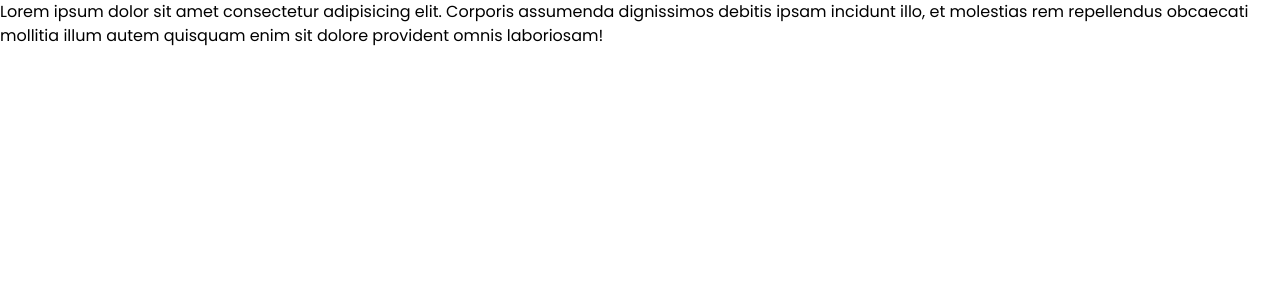
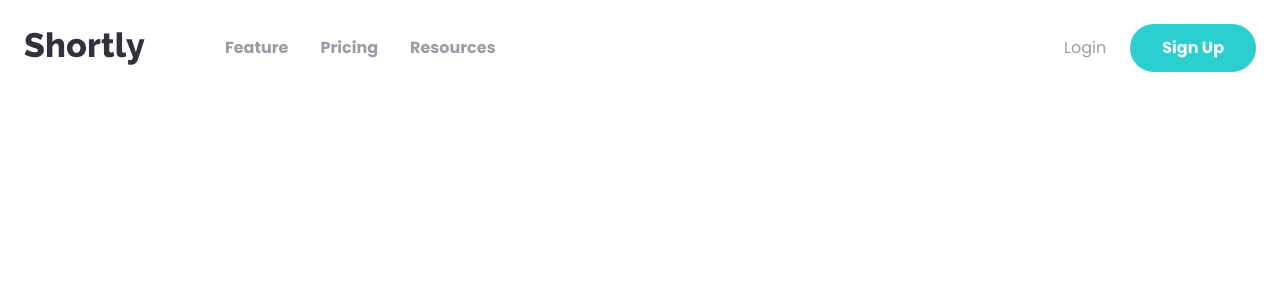
Before and after one commit to Nyamekesse/shortly, a React (Vite) app: page / in a window 1280 px wide. Shown: the top 300 px of the page. Built offline with nearby package versions, Linux system fonts and the light colour scheme.

Commit message:
completed Navbar section

```diff
--- a/src/App.tsx
+++ b/src/App.tsx
@@ -1,10 +1,9 @@
+import NavSection from './sections/NavSection/index.tsx'
+
 function App() {
   return (
     <>
-      Lorem ipsum dolor sit amet consectetur adipisicing elit. Corporis
-      assumenda dignissimos debitis ipsam incidunt illo, et molestias rem
-      repellendus obcaecati mollitia illum autem quisquam enim sit dolore
-      provident omnis laboriosam!
+      <NavSection />
     </>
   )
 }
--- /dev/null
+++ b/src/components/NavButton.tsx
@@ -0,0 +1,11 @@
+type Props = { label: string }
+
+const NavButton = ({ label }: Props) => {
+  return (
+    <a href="#" className="text-grayishViolet hover:text-veryDarkViolet">
+      {label}
+    </a>
+  )
+}
+
+export default NavButton
--- /dev/null
+++ b/src/sections/NavSection/index.tsx
@@ -0,0 +1,37 @@
+import Logo from '../../assets/logo.svg'
+import NavButton from '../../components/NavButton.tsx'
+
+const NavSection = () => {
+  return (
+    <nav className="container relative mx-auto p-6">
+      {/* FLEX CONTAINER ALL ITEMS */}
+      <div className="flex items-center justify-between">
+        {/* FLEX CONTAINER FOR LOGO & MENU */}
+        <div className="flex items-center space-x-20">
+          {/* LOGO */}
+          <img src={Logo} alt="logo" />
+          {/* LEFT MENU */}
+          <div className="hidden space-x-8 font-bold lg:flex">
+            <NavButton label="Feature" />
+            <NavButton label="Pricing" />
+            <NavButton label="Resources" />
+          </div>
+        </div>
+        {/* RIGHT BUTTONS */}
+        <div className="font0bold hidden items-center space-x-6 text-grayishViolet lg:flex">
+          <div className="hover:text-veryDarkViolet">Login</div>
+          <a
+            href="#"
+            className="rounded-full bg-cyan px-8 py-3 font-bold text-white hover:opacity-70"
+          >
+            Sign Up
+          </a>
+        </div>
+        {/* HAMBURGER MENU */}
+      </div>
+      {/* MOBILE MENU */}
+    </nav>
+  )
+}
+
+export default NavSection
```
